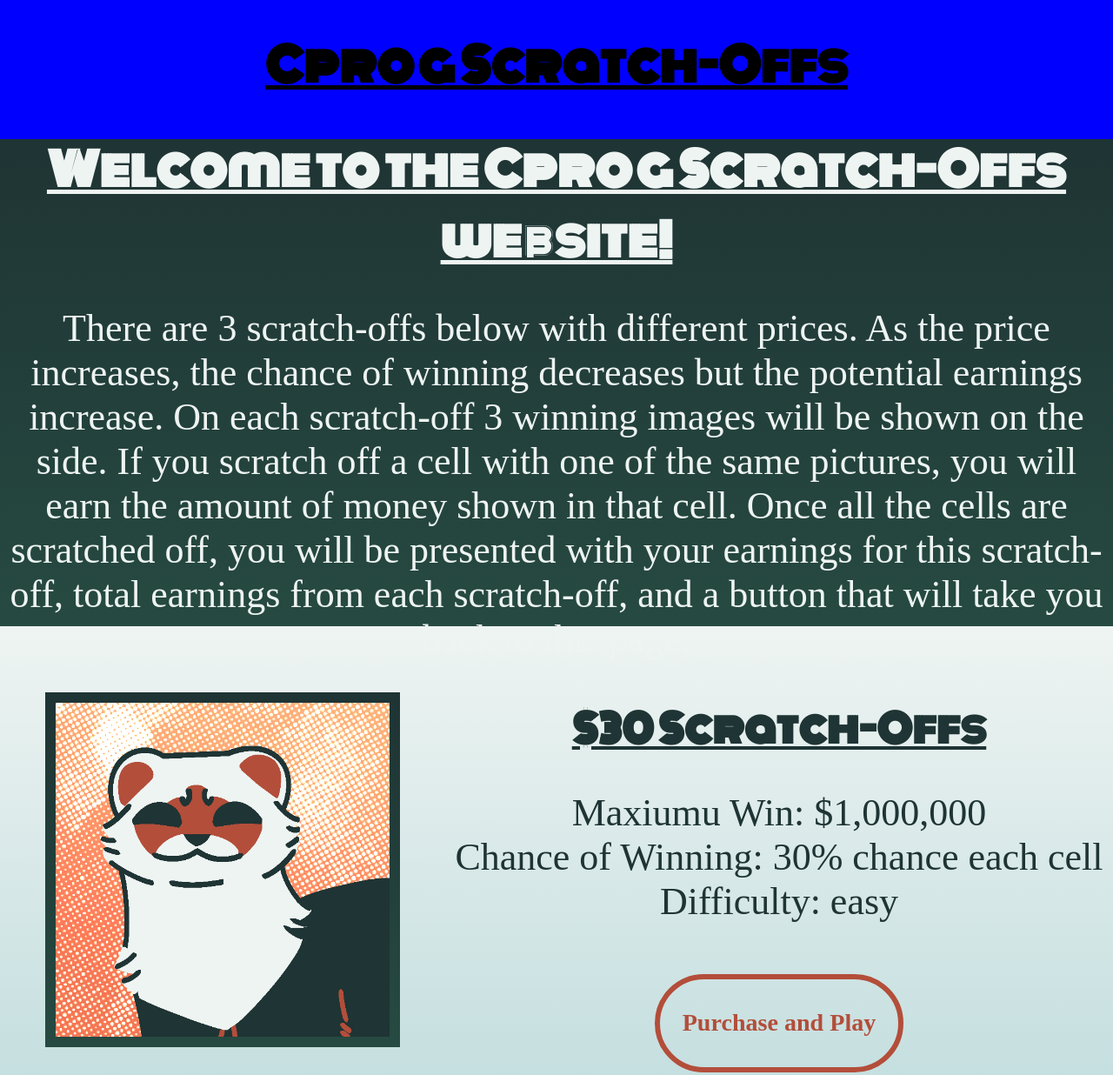
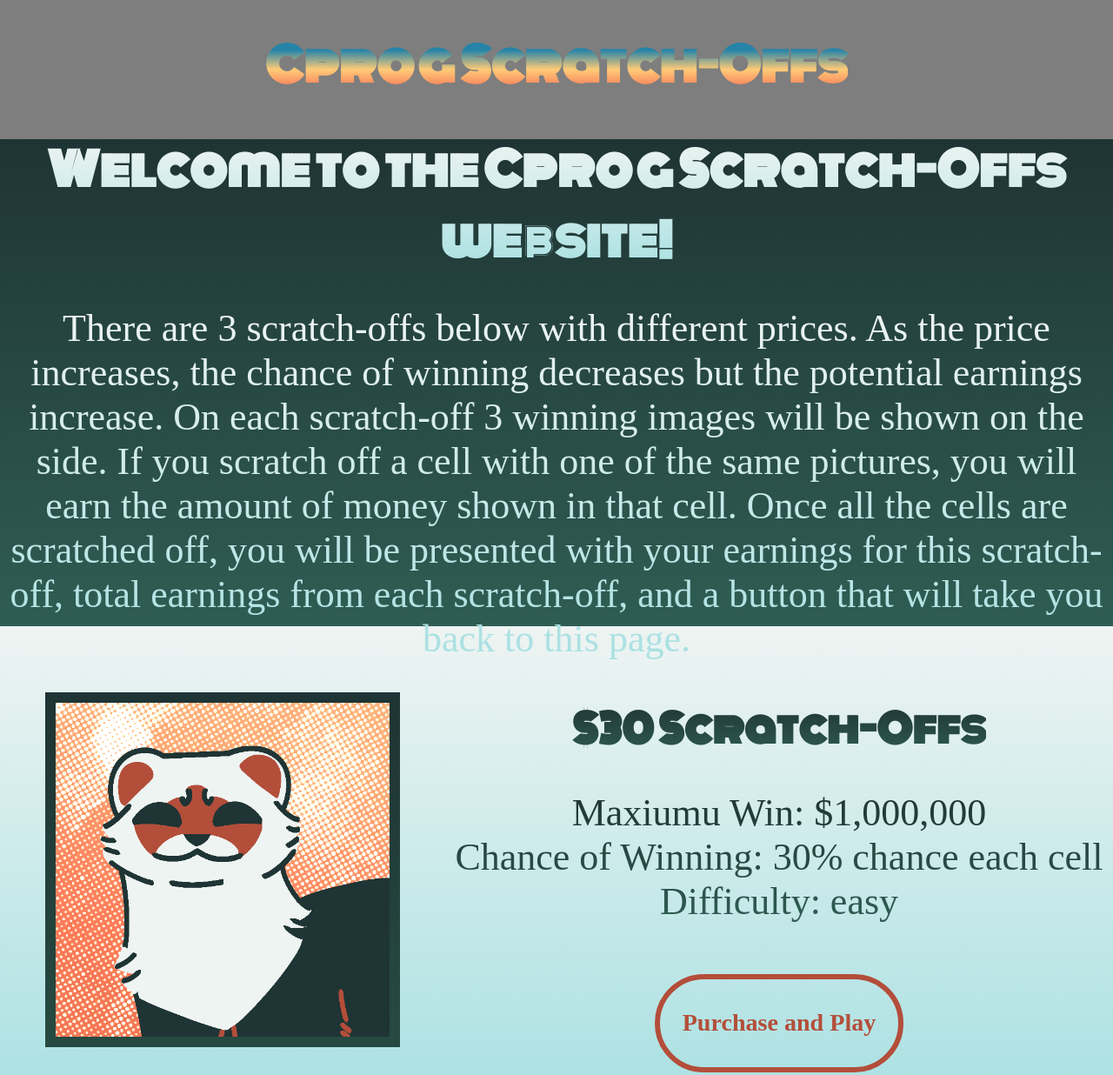
Before and after one commit to AlannahSteck/WP_Final_Project, a plain HTML site: page index.html in a window 1280 px wide. Shown: the top 1236 px of the page at 87% size. Drawn offline with Linux system fonts and the light colour scheme.

Commit message:
gradient text and beginning scratch off page

```diff
--- a/index.css
+++ b/index.css
@@ -2,8 +2,8 @@
     text-align: center;
 }
 
-header{
-    justify-content: center;
+body{
+    overflow-y: scroll;
 }
 
 main, header{
@@ -13,14 +13,31 @@ main, header{
 main{
     flex-direction: row;
     justify-content: center;
-    background-image: linear-gradient(#eef4f2, #c2ddde);
+    background-image: linear-gradient(#eef4f2, #a8e0e2);
     padding: 0;
     color: #1f3434;
+    width: 100vw;
+    height: 70vh;
 }
 
+
 .accentBg{
-    background-image: linear-gradient(#1f3434, #264a41);
+    background-image: linear-gradient(#1f3434, #2f5d53);
     color: #eef4f2;
+}
+
+.accentText{
+    color: transparent;
+    background-image: linear-gradient(#eef4f2, #a8e0e2);
+    -webkit-background-clip: text;
+    background-clip: text;
+}
+
+.normalText{
+    color: transparent;
+    background-image: linear-gradient(#1f3434, #2f5d53);
+    -webkit-background-clip: text;
+    background-clip: text;
 }
 
 .imageSect{
@@ -36,11 +53,6 @@ main{
     height: 70vh;
     align-items: center;
     justify-content: center;
-}
-
-h1{
-    text-decoration: underline;
-    font-size: 325%;
 }
 
 h2{
@@ -106,7 +118,3 @@ a{
 #blueButton{
     border-color: #0b72a6;
 }
-
-h1,h2{
-    font-family: "Monoton", sans-serif;
-}
--- a/index.html
+++ b/index.html
@@ -17,24 +17,24 @@ Lottery Ticket-->
       <h1 id="headerText">Cprog Scratch-Offs</h1>
     </header>
     <main class="accentBg" id="mainSect">
-      <h1>Welcome to the Cprog Scratch-Offs website!</h1>
-      <p>There are 3 scratch-offs below with different prices. As the price increases, the chance of winning decreases but the potential earnings increase. On each scratch-off 3 winning images will be shown on the side. If you scratch off a cell with one of the same pictures, you will earn the amount of money shown in that cell. Once all the cells are scratched off, you will be presented with your earnings for this scratch-off, total earnings from each scratch-off, and a button that will take you back to this page.</p>
+      <h1 class="accentText">Welcome to the Cprog Scratch-Offs website!</h1>
+      <p class="accentText">There are 3 scratch-offs below with different prices. As the price increases, the chance of winning decreases but the potential earnings increase. On each scratch-off 3 winning images will be shown on the side. If you scratch off a cell with one of the same pictures, you will earn the amount of money shown in that cell. Once all the cells are scratched off, you will be presented with your earnings for this scratch-off, total earnings from each scratch-off, and a button that will take you back to this page.</p>
     </main>
     <main>
         <section class="imageSect">
           <img src="resources/cells/hard/hard_ferretGuy.png">
         </section>
         <section class="textSect">
-          <h2>$30 Scratch-Offs</h2>
-          <p>Maxiumu Win: $1,000,000<br>Chance of Winning: 30% chance each cell<br>Difficulty: easy</p>
-          <div class="buttonDiv" id="redButton"><a href="Pages/scratchOffPage/scratchOff.html"><h3 id="redLink">Purchase and Play</h3></a></div>
+          <h2 class="normalText">$30 Scratch-Offs</h2>
+          <p class="normalText">Maxiumu Win: $1,000,000<br>Chance of Winning: 30% chance each cell<br>Difficulty: easy</p>
+          <div class="buttonDiv" id="redButton"><a href="Pages/scratchOffPage/scratchOff.html" onclick="selectMode('easy')"><h3 id="redLink">Purchase and Play</h3></a></div>
         </section>
     </main>
     <main class="accentBg">
         <section class="textSect">
-          <h2>$15 Scratch-Offs</h2>
-          <p>Maxiumu Win: $100,000<br>Chance of Winning: 23% chance each cell<br>Difficulty: medium</p> <!--2x chance for 3 random non winning to show up-->
-          <div class="buttonDiv" id="yellowButton"><a href="Pages/scratchOffPage/scratchOff.html"><h3 id="yellowLink">Purchase and Play</h3></a></div>
+          <h2 class="accentText">$15 Scratch-Offs</h2>
+          <p class="accentText">Maxiumu Win: $100,000<br>Chance of Winning: 23% chance each cell<br>Difficulty: medium</p> <!--2x chance for 3 random non winning to show up-->
+          <div class="buttonDiv" id="yellowButton"><a href="Pages/scratchOffPage/scratchOff.html" onclick="selectMode('medium')"><h3 id="yellowLink">Purchase and Play</h3></a></div>
         </section>
         <section class="imageSect">
           <img src="resources/cells/med/med_beefcakeModulo.png" id="accentImg">
@@ -45,10 +45,11 @@ Lottery Ticket-->
           <img src="resources/cells/easy/easy_negativeGuy.png">
         </section>
         <section class="textSect">
-          <h2>$5 Scratch-Offs</h2>
-          <p>Maxiumu Win: $10,000<br>Chance of Winning: 17% chance each cell<br>Difficulty: hard</p> <!--2x chance for all non winning to show up-->
-          <div class="buttonDiv" id="blueButton"><a href="Pages/scratchOffPage/scratchOff.html"><h3 id="blueLink">Purchase and Play</h3></a></div>
+          <h2 class="normalText">$5 Scratch-Offs</h2>
+          <p class="normalText">Maxiumu Win: $10,000<br>Chance of Winning: 17% chance each cell<br>Difficulty: hard</p> <!--2x chance for all non winning to show up-->
+          <div class="buttonDiv" id="blueButton"><a href="Pages/scratchOffPage/scratchOff.html" onclick="selectMode('hard')"><h3 id="blueLink">Purchase and Play</h3></a></div>
         </section>
     </main>
+    <script src="index.js"></script>
   </body>
 </html>
--- /dev/null
+++ b/index.js
@@ -0,0 +1,3 @@
+function selectMode(difficulty){
+    sessionStorage.setItem("difficulty", difficulty);
+}
--- a/pages/common/common.css
+++ b/pages/common/common.css
@@ -7,7 +7,6 @@ body, header{
 body{
     max-width: 100vw;
     overflow-x:hidden;
-    overflow-y: scroll;
     scrollbar-width: none;
     -ms-overflow-style: none;
 }
@@ -17,14 +16,29 @@ body::-webkit-scrollbar{
     -ms-overflow-style: none;
 }
 
+main, header{
+    display: flex;
+}
+
 header{
     width: 100vw;
     height: 20vh;
-    background-color: blue;
+    background-color: rgb(126, 126, 126);
+    justify-content: center;
 }
 
-main{
-    width: 100vw;
-    height: 70vh;
-    background-color: blueviolet;
+#headerText{
+    color: transparent;
+    background-image: linear-gradient( #2684a8, #2684a8, #ffcb77, #f47758, #f47758);
+    -webkit-background-clip: text;
+    background-clip: text;
 }
+
+h1{
+    text-decoration: underline;
+    font-size: 325%;
+}
+
+h1,h2{
+    font-family: "Monoton", sans-serif;
+}
```
